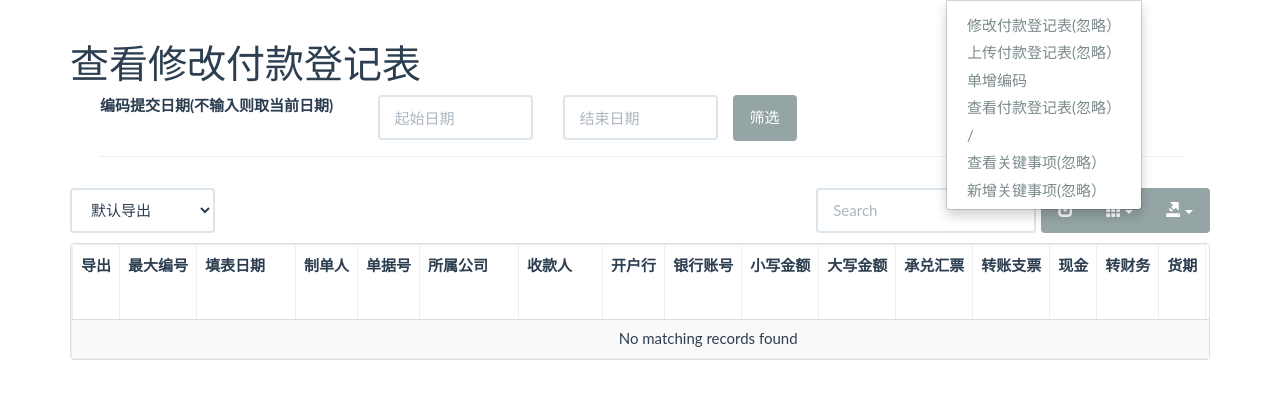
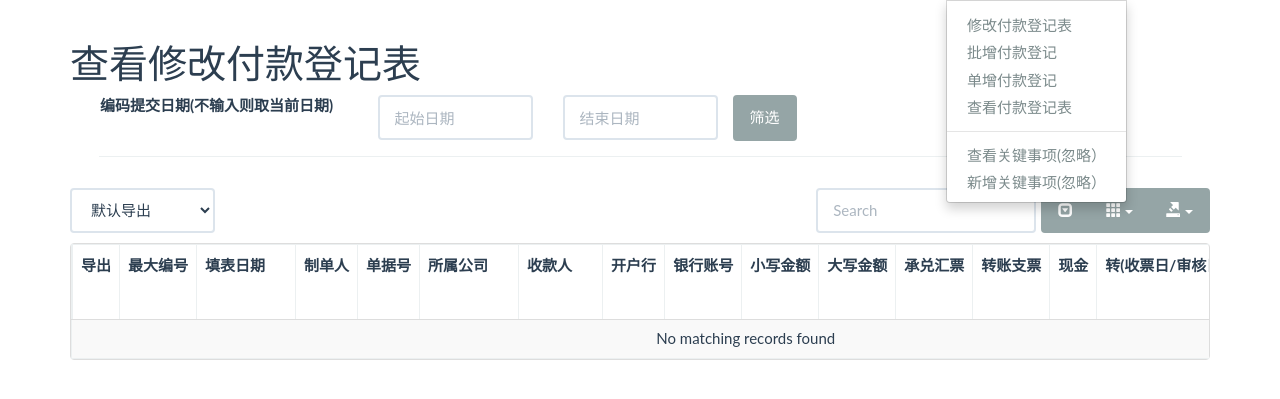
Before and after one commit to llfccc/Django-practice, a Django app: page /payment/showAllPayment/ in a window 1280 px wide, after a click on "关键事项". Shown: the part 60-459 px from the top of the page. Run offline with Django 3.2, Linux system fonts and the light colour scheme; the visitor is signed in with stand-in values (Sample User, id 1); data that the repository does not hold is empty; parts of the project's set-up code (start-up, migrations or seed data) failed here and were passed over; some libraries are stand-ins or nearby versions.

Commit message:
fix convertData bug

```diff
--- a/payment/templates/insertPayment.html
+++ b/payment/templates/insertPayment.html
@@ -1,4 +1,4 @@
-{% extends "base.html" %} {% block title %} 新增编码 {% endblock%} {% block head %} {{ block.super }} {% endblock%} {% block body %} {{ block.super }}
+{% extends "base.html" %} {% block title %} 新增付款登记 {% endblock%} {% block head %} {{ block.super }} {% endblock%} {% block body %} {{ block.super }}
 
 
     <link rel="stylesheet" href="//apps.bdimg.com/libs/jqueryui/1.10.4/css/jquery-ui.min.css">
--- a/payment/templates/showAllPayment.html
+++ b/payment/templates/showAllPayment.html
@@ -90,7 +90,7 @@
                 <th>承兑汇票</th>
                 <th>转账支票</th>
                 <th>现金</th>
-                <th>转财务</th>
+                <th>转(收票日/审核日)</th>
                 <!--<th>提前付款</th>-->
                 <th>货期</th>
                 <th>付款期限</th>
--- a/payment/templates/showPayment.html
+++ b/payment/templates/showPayment.html
@@ -105,7 +105,7 @@ function selectAll(){
                 <!--<th>承兑汇票</th>
                 <th>转账支票</th>
                 <th>现金</th>-->
-                <th>转财务</th>
+                <th>转(收票日/审核日)</th>
                 <!--<th>提前付款</th>-->
                 <th>货期</th>
                 <th>付款期限</th>
--- a/payment/views.py
+++ b/payment/views.py
@@ -83,7 +83,7 @@ def insertPayment(request):
                 SupplierPaymentDict=[]
                 for k in SupplierPaymentCode:
                     SupplierPaymentDict.append(model_to_dict(k))
-                data=[(1,1,u'结算单号',u'计算日期',u'供应商',2,u'发票号',4,5,6,2,1,u'结算金额',5,2,3, None),
+                data=[(1,1,u'结算单号',u'计算日期',u'供应商',2,u'发票号',4,5,6,2,1,u'原币价税合计',5,2,3, None),
                     (u'1', None, u'000000000008305', 1, supplier_name,u'RG20161202585',  u'0000002500', u'Z1400040', u'15kg/\u888b',  u'kg', 1500.0, 5.2,amount_in_figures, 5.2, 7800.0, u'\u674e\u8bd7\u871c', None)]
                 result=insert_db(data,SupplierPaymentDict,company_name,chinese_name)
 
@@ -176,10 +176,9 @@ def updatePayment(request):
             x['transfer_finance']=transfer_finance
             cd=ClosingDate(x)
             expiring_date=cd.getClosingDate()
+            RegistrationTable.objects.filter(id=k).update(transfer_finance=transfer_finance,applicant=chinese_name,deleted=0,expiring_date=expiring_date,amount_in_words=amount_in_words)
         else:
-            expiring_date=""
-
-        RegistrationTable.objects.filter(id=k).update(transfer_finance=transfer_finance,applicant=chinese_name,deleted=0,expiring_date=expiring_date,amount_in_words=amount_in_words)
+            pass
     return HttpResponse()
 
 @login_required
--- a/wzb/templates/nav.html
+++ b/wzb/templates/nav.html
@@ -44,12 +44,12 @@
                         <ul class="dropdown-menu">
                             <li>
                                 <a href="#"></a>
-                                <li><a href="/payment/showPayment/">修改付款登记表(忽略）</a></li>
-                                <li><a href="/payment/upload_file/">上传付款登记表(忽略）</a></li>
+                                <li><a href="/payment/showPayment/">修改付款登记表</a></li>
+                                <li><a href="/payment/upload_file/">批增付款登记</a></li>
 
-                                      <li><a href="/payment/insertPayment">单增编码</a></li>
-                                        <li><a href="/payment/showAllPayment/">查看付款登记表(忽略）</a></li>
-                         <li><a href="">/</a></li>
+                                      <li><a href="/payment/insertPayment">单增付款登记</a></li>
+                                        <li><a href="/payment/showAllPayment/">查看付款登记表</a></li>
+                        <li class="divider"></li>
                                 <li><a href="/keyEvent/showAllKeyEvents">查看关键事项(忽略）</a></li>
                                 <li><a href="/keyEvent/insert">新增关键事项(忽略）</a></li>
 
```
Also changed, not shown: payment/convertData.py (+6 -2 lines), 1 other file.
